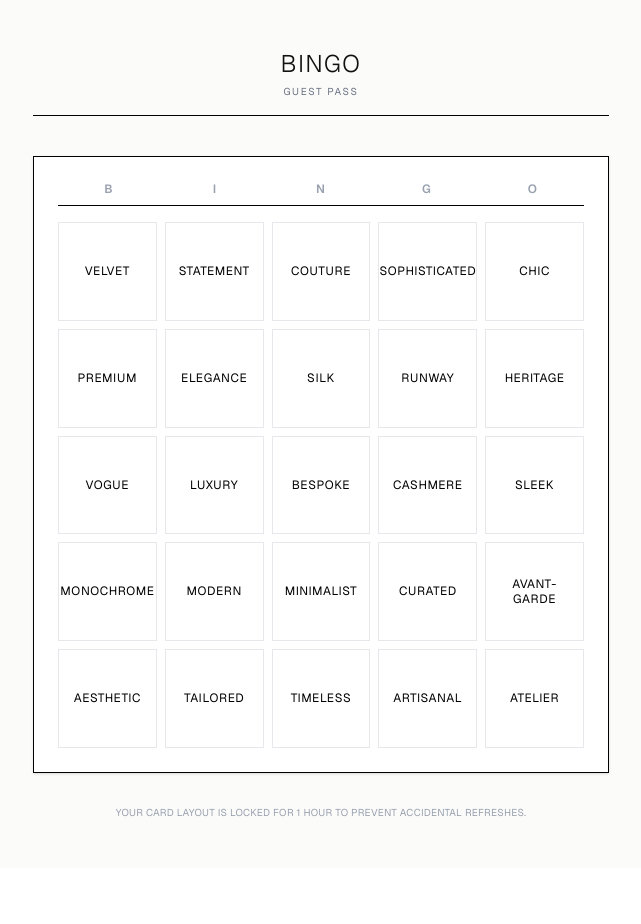
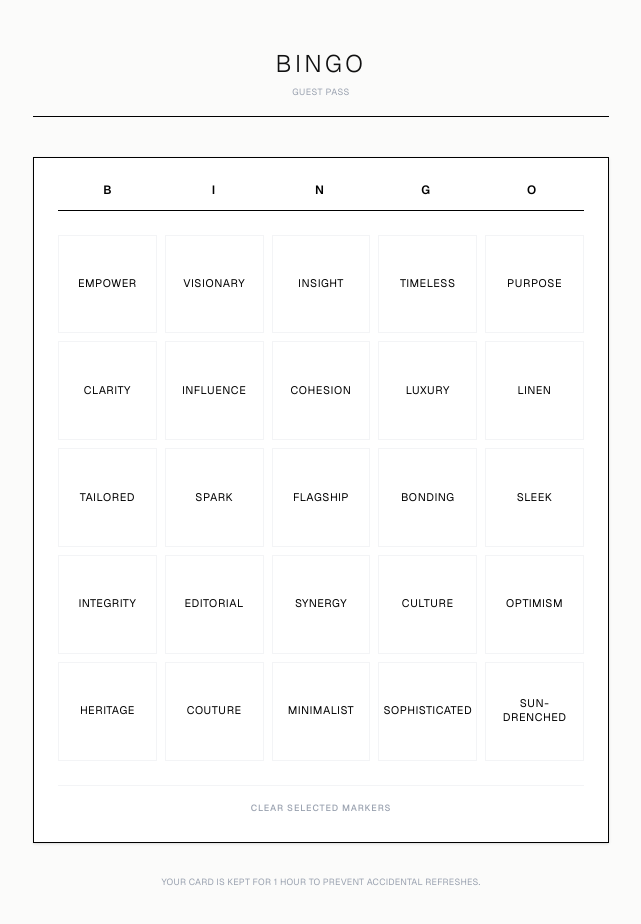
Before and after one commit to hypercubex/bingo, a Next.js app: page / in a window 1280 px wide. Shown: the top 924 px of the page, without its empty margins (319-960 px from the left). Before the commit the page ends 868 px from the top, so only its background shows below. Built offline with nearby package versions, Linux system fonts and the light colour scheme.

Commit message:
feature: player page with custom title

```diff
--- a/app/layout.tsx
+++ b/app/layout.tsx
@@ -13,8 +13,8 @@ const geistMono = Geist_Mono({
 });
 
 export const metadata: Metadata = {
-  title: "Create Next App",
-  description: "Generated by create next app",
+  title: "BINGO!",
+  description: "Self-hosted bingo game for party",
 };
 
 export default function RootLayout({
--- a/app/page.tsx
+++ b/app/page.tsx
@@ -6,18 +6,26 @@ import { BingoData } from "@/types/bingo";
 
 const bingoData = rawBingoData as BingoData;
 
-const CACHE_KEY = "lc_bingo_card";
-const CACHE_TIME_KEY = "lc_bingo_card_timestamp";
+const CACHE_KEY = "premium_bingo_card";
+const CACHE_TIME_KEY = "premium_bingo_card_timestamp";
+const SELECTION_CACHE_KEY = "premium_bingo_selections";
 const ONE_HOUR = 60 * 60 * 1000;
 
 export default function PlayerPage() {
   const [card, setCard] = useState<string[]>([]);
   const [selectedCells, setSelectedCells] = useState<number[]>([]);
+  const [pageTitle, setPageTitle] = useState<string>("BINGO");
 
   useEffect(() => {
-    // Guards against SSR environment safely
     if (typeof window === "undefined") return;
 
+    // Parse Hash Fragment
+    const hash = window.location.hash.replace("#", "");
+    if (hash) {
+      setPageTitle(decodeURIComponent(hash));
+    }
+
+    // Handle Card Seed State
     const savedCard = localStorage.getItem(CACHE_KEY);
     const savedTime = localStorage.getItem(CACHE_TIME_KEY);
     const now = Date.now();
@@ -25,7 +33,6 @@ export default function PlayerPage() {
     if (savedCard && savedTime && now - parseInt(savedTime, 10) < ONE_HOUR) {
       setCard(JSON.parse(savedCard));
     } else {
-      // Generate unique structural layout
       const shuffled = [...bingoData.items]
         .sort(() => 0.5 - Math.random())
         .slice(0, 25);
@@ -35,7 +42,8 @@ export default function PlayerPage() {
       setCard(shuffled);
     }
 
-    const savedSelections = localStorage.getItem("lc_bingo_selections");
+    // Load Selections
+    const savedSelections = localStorage.getItem(SELECTION_CACHE_KEY);
     if (savedSelections) {
       setSelectedCells(JSON.parse(savedSelections));
     }
@@ -49,28 +57,34 @@ export default function PlayerPage() {
       updated = [...selectedCells, index];
     }
     setSelectedCells(updated);
-    localStorage.setItem("lc_bingo_selections", JSON.stringify(updated));
+    localStorage.setItem(SELECTION_CACHE_KEY, JSON.stringify(updated));
+  };
+
+  const clearSelections = (): void => {
+    if (confirm("Clear all your selected markers? This keeps your current card layout.")) {
+      setSelectedCells([]);
+      localStorage.removeItem(SELECTION_CACHE_KEY);
+    }
   };
 
   if (card.length === 0) {
     return (
       <div className="min-h-screen bg-[#FBFBFA] flex items-center justify-center">
-        <p className="text-xs uppercase tracking-widest animate-pulse">Loading Card...</p>
+        <p className="text-[10px] uppercase tracking-widest animate-pulse text-gray-400">Syncing Matrix...</p>
       </div>
     );
   }
 
   return (
-    <div className="min-h-screen bg-[#FBFBFA] text-[#111111] font-sans antialiased px-4 py-12 md:px-16 flex flex-col items-center">
-      {/* Brand Header */}
-      <header className="border-b border-black pb-4 mb-10 w-full max-w-xl text-center tracking-widest uppercase">
-        <h1 className="text-2xl font-light">Bingo</h1>
-        <p className="text-[10px] text-gray-500 mt-1">Guest Pass</p>
+    <div className="min-h-screen bg-[#FBFBFA] text-[#111111] font-sans antialiased px-4 py-12 md:px-16 flex flex-col items-center justify-between">
+      <div className="w-full max-w-xl flex flex-col items-center">
+        <header className="border-b border-black pb-4 mb-10 w-full text-center tracking-widest uppercase">
+          <h1 className="text-2xl font-light tracking-[0.15em]">{pageTitle}</h1>
+          <p className="text-[9px] text-gray-400 tracking-wider mt-1.5">Guest Pass</p>
         </header>
 
-      {/* Bingo Grid Container */}
-      <div className="w-full max-w-xl bg-white border border-black p-4 sm:p-6 shadow-sm">
-        <div className="grid grid-cols-5 gap-1 border-b border-black pb-2 mb-4 text-center text-xs font-semibold tracking-widest text-gray-400">
+        <div className="w-full bg-white border border-black p-4 sm:p-6 shadow-sm">
+          <div className="grid grid-cols-5 gap-1 border-b border-black pb-3 mb-6 text-center text-xs font-semibold tracking-[0.25em] text-black">
             <div>B</div>
             <div>I</div>
             <div>N</div>
@@ -85,25 +99,35 @@ export default function PlayerPage() {
                 <button
                   key={index}
                   onClick={() => toggleCell(index)}
-                className={`aspect-square p-1 sm:p-2 flex flex-col items-center justify-center border text-[10px] sm:text-xs uppercase tracking-wider transition-all duration-300 outline-none select-none relative group ${
+                  className={`aspect-square p-1 sm:p-2 flex flex-col items-center justify-center border text-[9px] sm:text-[11px] uppercase tracking-wider transition-all duration-300 outline-none select-none relative group cursor-pointer ${
                     isSelected
-                    ? "bg-black text-white border-black font-semibold"
-                    : "bg-white text-black border-gray-200 hover:border-black"
+                      ? "bg-black text-white border-black font-medium"
+                      : "bg-white text-black border-gray-100 hover:border-black"
                   }`}
                 >
                   {isSelected && (
                     <span className="absolute inset-0.5 border border-white opacity-20 pointer-events-none" />
                   )}
-                <span className="text-center break-words leading-tight">{item}</span>
+                  <span className="text-center break-words leading-tight p-0.5">{item}</span>
                 </button>
               );
             })}
           </div>
+
+          <div className="mt-6 border-t border-gray-100 pt-4 flex justify-center">
+            <button
+              onClick={clearSelections}
+              className="text-[9px] uppercase tracking-widest text-gray-400 hover:text-black font-medium transition-colors duration-200 border-b border-transparent hover:border-black pb-0.5 cursor-pointer"
+            >
+              Clear Selected Markers
+            </button>
+          </div>
+        </div>
       </div>
 
-      <footer className="mt-8 text-center">
-        <p className="text-[10px] text-gray-400 tracking-wide uppercase">
-          Your card layout is locked for 1 hour to prevent accidental refreshes.
+      <footer className="mt-8 text-center max-w-xs">
+        <p className="text-[9px] text-gray-400 tracking-wide uppercase leading-relaxed">
+          Your card is kept for 1 hour to prevent accidental refreshes.
         </p>
       </footer>
     </div>
--- a/data/items.json
+++ b/data/items.json
@@ -1,9 +1,57 @@
 {
   "items": [
-    "Luxury", "Elegance", "Couture", "Chic", "Avant-Garde",
-    "Modern", "Minimalist", "Vogue", "Runway", "Atelier",
-    "Tailored", "Silk", "Cashmere", "Velvet", "Monochrome",
-    "Sleek", "Premium", "Curated", "Aesthetic", "Heritage",
-    "Bespoke", "Artisanal", "Sophisticated", "Timeless", "Statement"
+    "Alignment",
+    "Bonding",
+    "Clarity",
+    "Cohesion",
+    "Collaboration",
+    "Collective",
+    "Connection",
+    "Couture",
+    "Culture",
+    "Curated",
+    "Drive",
+    "Editorial",
+    "Elegance",
+    "Empower",
+    "Excellence",
+    "Exquisite",
+    "Flagship",
+    "Forward",
+    "Growth",
+    "Heritage",
+    "High-Touch",
+    "Impact",
+    "Influence",
+    "Innovation",
+    "Insight",
+    "Inspire",
+    "Integrity",
+    "Kinship",
+    "Linen",
+    "Luxury",
+    "Mindset",
+    "Minimalist",
+    "Momentum",
+    "Monochrome",
+    "One Ball One Team",
+    "Optimism",
+    "Passion",
+    "Premium",
+    "Purpose",
+    "Riviera",
+    "Runway",
+    "Sartorial",
+    "Sleek",
+    "Solstice",
+    "Sophisticated",
+    "Spark",
+    "Sun-Drenched",
+    "Synergy",
+    "Tailored",
+    "Terrace",
+    "Timeless",
+    "Trust",
+    "Visionary"
   ]
 }
--- a/next.config.ts
+++ b/next.config.ts
@@ -1,7 +1,11 @@
 import type { NextConfig } from "next";
 
-const nextConfig: NextConfig = {
-  /* config options here */
+/** @type {import('next').NextConfig} */
+const nextConfig = {
+  output: 'export', // Tells Next.js to generate static files in an 'out' folder
+  images: {
+    unoptimized: true, // Required for static export targets
+  },
   reactCompiler: true,
 };
 
```
Lines whose indentation alone changed are shown as unchanged.
